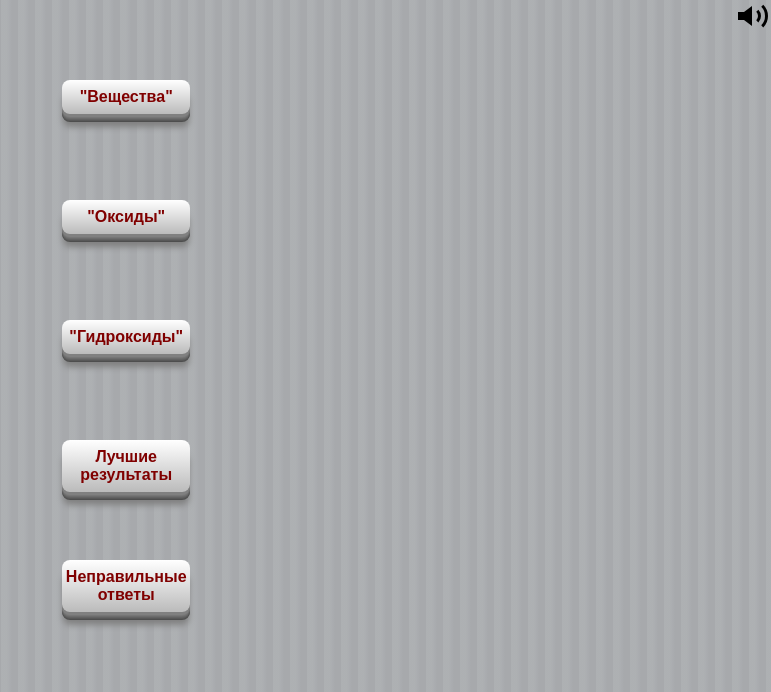
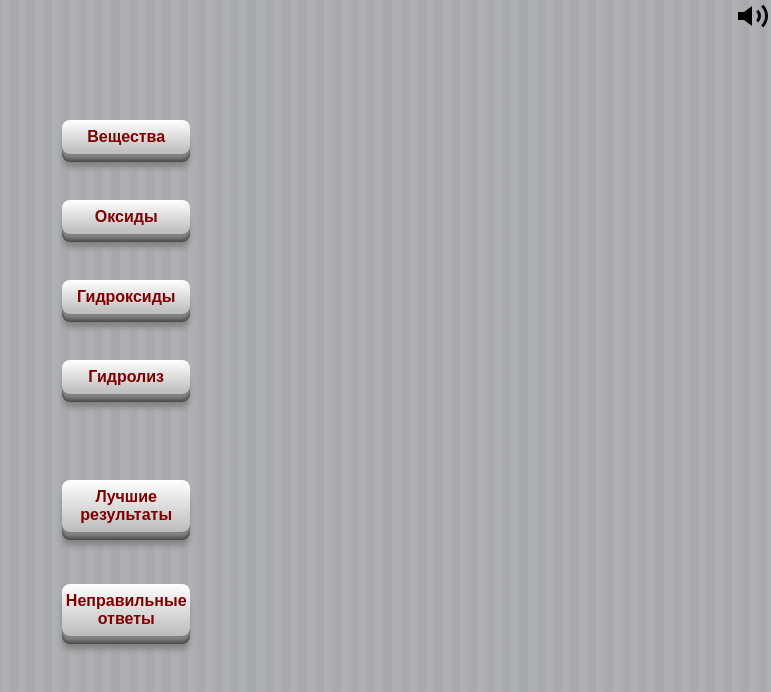
Before and after one commit to SergeyGulin/chem, a React (Create React App) app: page / in a window 1280 px wide. Shown: the top 692 px of the page, without its empty margins (509-1280 px from the left). Built offline with nearby package versions, Linux system fonts and the light colour scheme; no server answers.

Commit message:
fix gidroliz

```diff
--- a/src/App/App.css
+++ b/src/App/App.css
@@ -162,30 +162,34 @@ ul {
 
 .buttonPositionPlay1,
 .buttonPositionPlay2,
-.buttonPositionPlay3 {
+.buttonPositionPlay3,
+.buttonPositionPlay4 {
     position: absolute;
     left: calc(50% - var(--formula-width) / 2 - 0.3rem);
 }
 
 .buttonPositionPlay1 {
-    top: calc(10%);
+    top: calc(15%);
 }
 .buttonPositionPlay2 {
     top: calc(25%);
 }
 .buttonPositionPlay3 {
-    top: calc(40%);
+    top: calc(35%);
+}
+.buttonPositionPlay4 {
+    top: calc(45%);
 }
 
 .buttonPositionShowRecords {
     position: absolute;
-    top: calc(55%);
+    top: calc(60%);
     left: calc(50% - var(--formula-width) / 2 - 0.3rem);
 }
 
 .buttonPositionShowWrongShots {
     position: absolute;
-    top: calc(70%);
+    top: calc(73%);
     left: calc(50% - var(--formula-width) / 2 - 0.3rem);
 }
 
--- a/src/App/App.tsx
+++ b/src/App/App.tsx
@@ -170,7 +170,7 @@ const App: React.FC = () => {
                     {GRADE_CLASS_ARRAY.map((grade, index) => (
                         <Button
                             key={grade}
-                            name={`"${grade}"`}
+                            name={grade}
                             className={
                                 animationStep
                                     ? `buttonPositionPlay${index + 1} transition-true`
--- a/src/App/ChemicalData.tsx
+++ b/src/App/ChemicalData.tsx
@@ -12,7 +12,11 @@ export type ButtonClickedType =
     | 'Основания'
     | 'Амфотерные'
     | 'Кислоты'
-    | 'Другое';
+    | 'Другое'
+    | 'По катиону'
+    | 'По аниону'
+    | 'Не гидролизируется'
+    | 'И по катиону, и по аниону';
 
 export const getButtonNames = (grade: string): ButtonClickedType[] => {
     switch (grade) {
@@ -22,6 +26,9 @@ export const getButtonNames = (grade: string): ButtonClickedType[] => {
             return ['Основной', 'Амфотерный', 'Кислотный', 'Несолеобразующий'];
         case 'Гидроксиды':
             return ['Основания', 'Амфотерные', 'Кислоты', 'Другое'];
+        case 'Гидролиз':
+            return ['По катиону', 'По аниону', 'Не гидролизируется', 'И по катиону, и по аниону'];
+
         default:
             throw new Error('Unknown grade = ' + grade);
     }
@@ -37,7 +44,7 @@ export type ChemicalType = {
 export function reshuffle<T>(arr: T[]): T[] {
     const arr1 = arr.map((item: T): [number, T] => [Math.random(), item]);
     arr1.sort((a, b) => a[0] - b[0]);
-    return arr1.map(pair => pair[1]);
+    return arr1.map((pair) => pair[1]);
 }
 
 export const formulas: { [key: string]: ChemicalType[] } = {
@@ -931,6 +938,14 @@ export const formulas: { [key: string]: ChemicalType[] } = {
         { name: 'карбонат калия', text: '', type: 'Другое', formula: 'К2CO3' },
         // ***************************************************************
     ],
+    Гидролиз: [
+        {
+            name: 'гидроксид алюминия',
+            text: '',
+            type: 'Амфотерные',
+            formula: 'Al(OH)3',
+        },
+    ],
 };
 
 export const GRADE_CLASS_ARRAY = Object.keys(formulas);
--- a/src/App/Step.tsx
+++ b/src/App/Step.tsx
@@ -21,6 +21,11 @@ const buttons = {
     Амфотерные: 'buttonPosition2',
     Кислоты: 'buttonPosition3',
     Другое: 'buttonPosition4',
+
+    'По катиону': 'buttonPosition1',
+    'По аниону': 'buttonPosition2',
+    'Не гидролизируется': 'buttonPosition3',
+    'И по катиону, и по аниону': 'buttonPosition4',
 };
 
 const Step = (props: {
```
